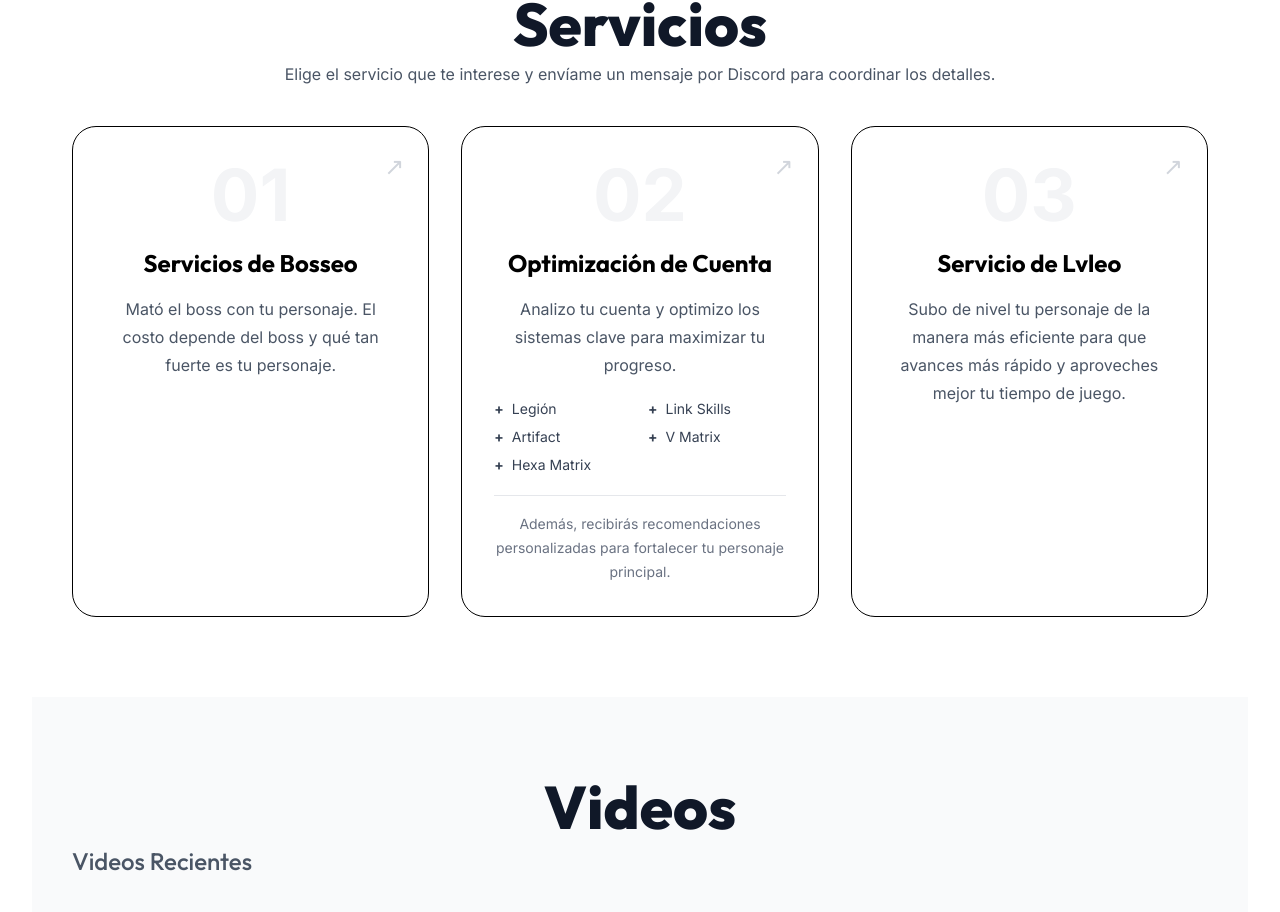
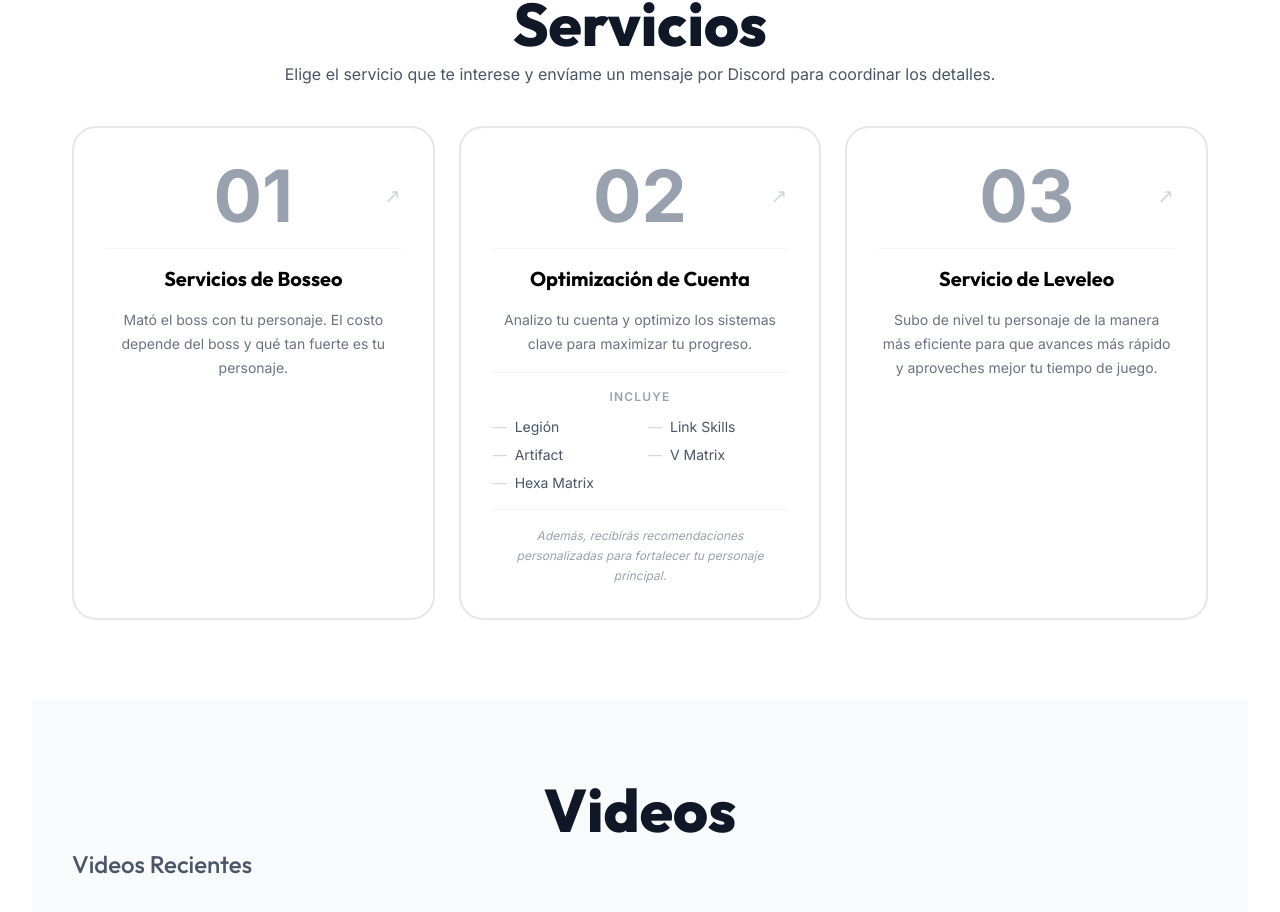
Before and after one commit to Fabrizio7S/landing-shoao, a React (Vite) app: page / in a window 1280 px wide. Shown: the part 1738-2650 px from the top of the page. Built offline with nearby package versions, Linux system fonts and the light colour scheme; no server answers.

Commit message:
style: diseño de cartilla en servicios

```diff
--- a/src/components/sections/services.tsx
+++ b/src/components/sections/services.tsx
@@ -4,6 +4,7 @@ const Services = () => {
   return (
     <section className="bg-white py-20">
       <div className="max-w-7xl mx-auto px-6 sm:px-10">
+
         <h2 className="text-6xl font-extrabold text-gray-900 mb-2">
           Servicios
         </h2>
@@ -12,7 +13,7 @@ const Services = () => {
           Elige el servicio que te interese y envíame un mensaje por Discord para coordinar los detalles.
         </p>
 
-        <div className="grid md:grid-cols-2 lg:grid-cols-3 gap-8">
+        <div className="grid md:grid-cols-2 lg:grid-cols-3 gap-6">
           {servicesData.map((service) => (
             <a
               key={service.id}
@@ -23,70 +24,70 @@ const Services = () => {
                 group
                 relative
                 bg-white
-                border border-black
+                border-2 border-gray-200
                 rounded-3xl
                 p-8
-                flex flex-col
-                hover:-translate-y-2
-                hover:shadow-xl
+                flex flex-col gap-4
+                hover:-translate-y-1
+                hover:border-black
+                hover:shadow-[0_16px_40px_rgba(0,0,0,0.10)]
                 transition-all duration-300
               "
             >
-              {/* Flecha */}
-              <span
-                className="
-                  absolute
-                  top-6
-                  right-6
-                  text-2xl
-                  text-gray-300
+              <div className="relative flex items-center justify-center">
+                <span className="text-7xl font-black text-gray-400 leading-none select-none group-hover:text-gray-500 transition-colors duration-300">
+                  {service.number}
+                </span>
+                <span className="
+                  absolute right-0
+                  text-xl text-gray-300
                   group-hover:text-black
-                  group-hover:translate-x-1
-                  transition-all
-                "
-              >
-                ↗
-              </span>
+                  group-hover:translate-x-1 group-hover:-translate-y-1
+                  transition-all duration-300
+                ">
+                  ↗
+                </span>
+              </div>
 
-              {/* Número */}
-              <span className="text-7xl font-black text-gray-100 mb-4 select-none">
-                {service.number}
-              </span>
+              <hr className="border-gray-100" />
 
-              {/* Título */}
-              <h3 className="text-2xl font-bold text-black mb-4">
+              <h3 className="text-xl font-bold text-black leading-snug">
                 {service.title}
               </h3>
 
-              {/* Descripción */}
-              <p className="text-gray-600 leading-7">
+
+              <p className="text-gray-500 text-sm leading-6 flex-1">
                 {service.description}
               </p>
 
-              {/* Sistemas */}
               {service.systems && (
-                <div className="mt-5">
+                <div className="border-t border-gray-100 pt-4">
+                  <p className="text-xs font-semibold text-gray-400 uppercase tracking-widest mb-3">
+                    Incluye
+                  </p>
                   <div className="grid grid-cols-2 gap-y-2 gap-x-4">
                     {service.systems.map((system) => (
                       <div
                         key={system}
-                        className="flex items-center gap-2 text-sm text-gray-700"
+                        className="flex items-baseline gap-2 text-sm text-gray-600"
                       >
-                        <span className="font-bold">+</span>
+                        <span className="text-gray-300 shrink-0">—</span>
                         <span>{system}</span>
                       </div>
                     ))}
                   </div>
                 </div>
               )}
+
               {service.extra && (
-                <p className="text-sm text-gray-500 mt-5 leading-6 border-t border-gray-200 pt-4">
+                <p className="text-xs text-gray-400 leading-5 border-t border-gray-100 pt-4 italic">
                   {service.extra}
                 </p>
               )}
             </a>
           ))}
         </div>
+
       </div>
     </section>
   );
--- a/src/data/service.ts
+++ b/src/data/service.ts
@@ -27,7 +27,7 @@ export const servicesData: Service[] = [
   {
     id: 3,
     number: "03",
-    title: "Servicio de Lvleo",
+    title: "Servicio de Leveleo",
     description:
       "Subo de nivel tu personaje de la manera más eficiente para que avances más rápido y aproveches mejor tu tiempo de juego.",
   },
```
